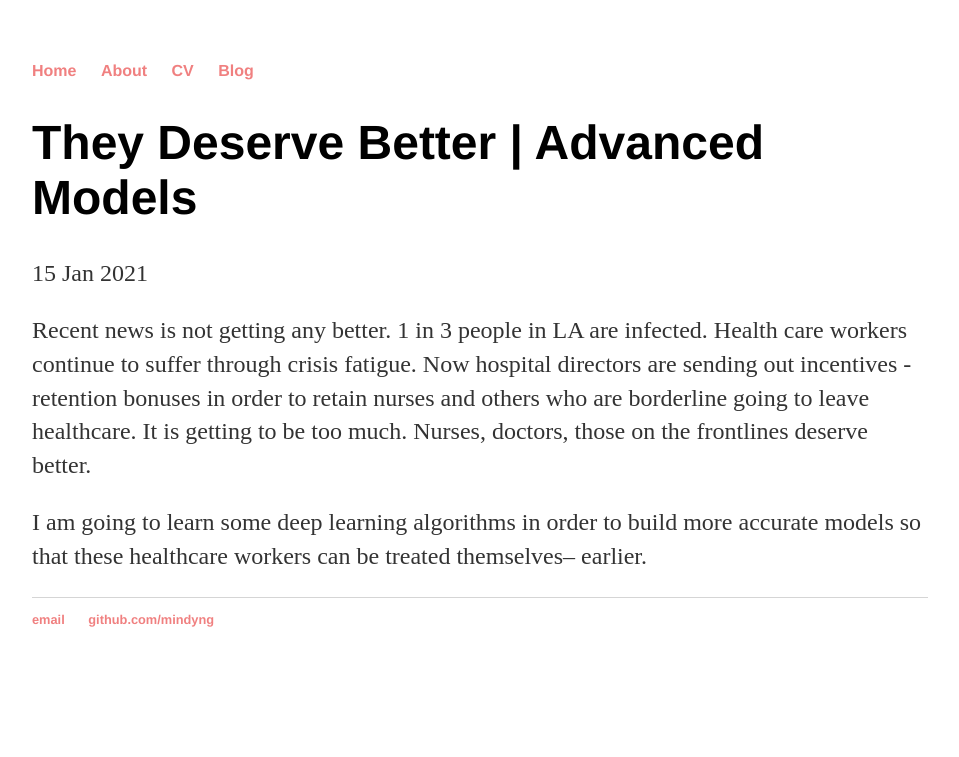
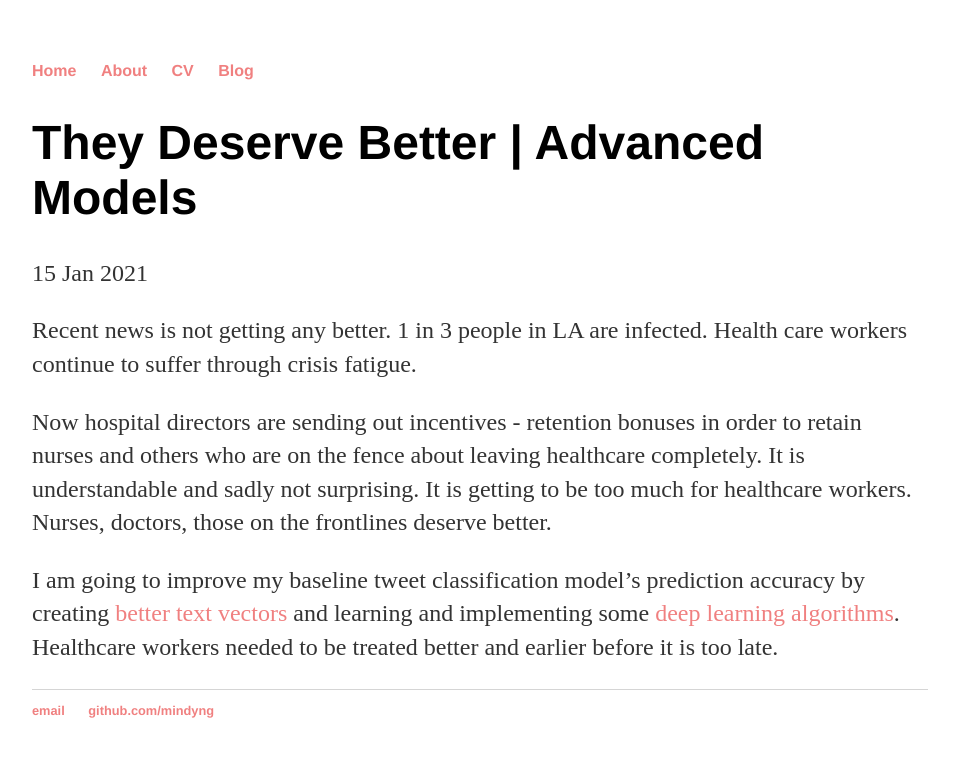
Before and after one commit to mindyng/mindyng.github.io, a Jekyll site: the page built from _posts/2021-01-15-They-Deserve-Better-|-Advanced-Models.md, in a window 1280 px wide. Shown: the top 757 px of the page, without its empty margins (160-1119 px from the left). Built offline with Jekyll 4.4.1, drawn with Linux system fonts in a browser that asks for light colours; our own code applies the rules of GitHub Pages for plain Markdown files.

Commit message:
Update 2021-01-15-They-Deserve-Better-|-Advanced-Models.md

```diff
--- a/_posts/2021-01-15-They-Deserve-Better-|-Advanced-Models.md
+++ b/_posts/2021-01-15-They-Deserve-Better-|-Advanced-Models.md
@@ -1,5 +1,6 @@
 Recent news is not getting any better. 1 in 3 people in LA are infected. Health care workers continue to suffer through crisis fatigue.
-Now hospital directors are sending out incentives - retention bonuses in order to retain nurses and others who are borderline going to leave
-healthcare. It is getting to be too much. Nurses, doctors, those on the frontlines deserve better.
 
-I am going to learn some deep learning algorithms in order to build more accurate models so that these healthcare workers can be treated themselves-- earlier.
+Now hospital directors are sending out incentives - retention bonuses in order to retain nurses and others who are on the fence about leaving healthcare completely. It is understandable and sadly not surprising.
+It is getting to be too much for healthcare workers. Nurses, doctors, those on the frontlines deserve better.
+
+I am going to improve my baseline tweet classification model's prediction accuracy by creating [better text vectors](https://www.kaggle.com/mindyng/burnout-advanced-modeling) and learning and implementing some [deep learning algorithms](https://www.kaggle.com/mindyng/burnout-tweets-deep-learning-classification). Healthcare workers needed to be treated better and earlier before it is too late.
```
